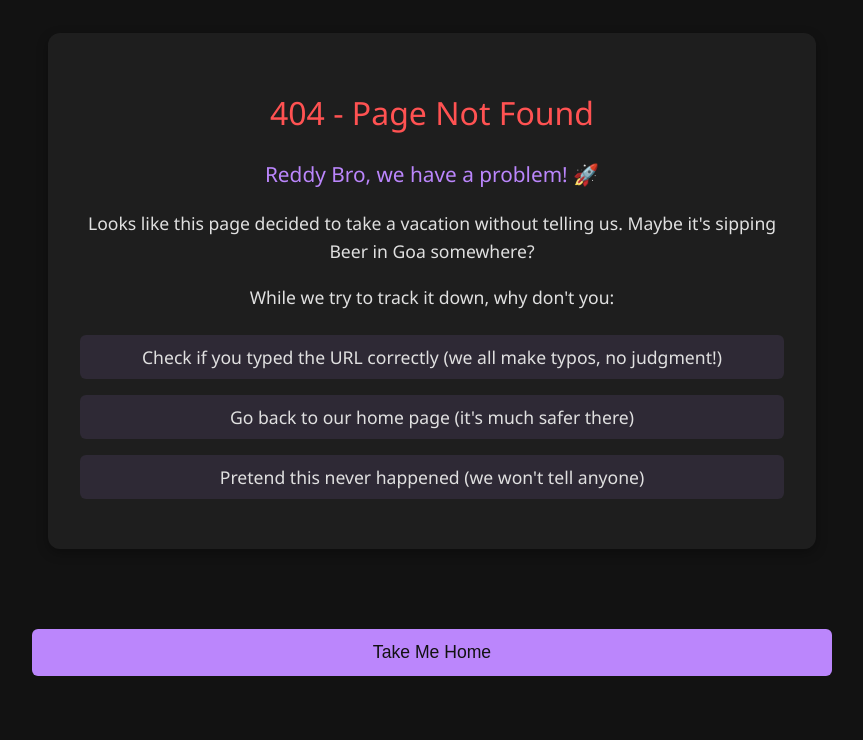
After one commit to Adithya2369/SAFA, a Flask app: template templates/404.html in a window 1280 px wide. The commit adds this page. Shown: the part 262-1002 px from the top of the page, without its empty margins (208-1071 px from the left). Run offline with Flask 3, Linux system fonts and the light colour scheme; the template is opened without the code that fills it, so the values that code supplies are empty.

Commit message:
ERROR handlers

```diff
--- a/static/styles.css
+++ b/static/styles.css
@@ -411,3 +411,73 @@ button:not(:disabled):active {
 /* ============================================
    Coming Soon Styles - END
    ============================================ */
+
+/* ============================================
+   Error Pages Styles - START
+   ============================================ */
+.error-box {
+    background-color: #1e1e1e;
+    border-radius: 12px;
+    padding: 2rem;
+    box-shadow: 0 4px 12px rgba(0, 0, 0, 0.3);
+    margin-bottom: 2rem;
+    text-align: center;
+}
+
+.error-title {
+    color: #ff5252;
+    font-size: 2rem;
+    margin-bottom: 1.5rem;
+    font-weight: 500;
+}
+
+.error-content {
+    color: #e0e0e0;
+    line-height: 1.6;
+    font-size: 1.1rem;
+}
+
+.error-content p {
+    margin-bottom: 1rem;
+}
+
+.error-content p:first-child {
+    font-size: 1.3rem;
+    font-weight: 500;
+    color: #bb86fc;
+}
+
+.error-content ul {
+    list-style-type: none;
+    padding-left: 0;
+    margin-top: 1.5rem;
+}
+
+.error-content li {
+    margin-bottom: 1rem;
+    padding: 0.5rem;
+    background-color: rgba(187, 134, 252, 0.1);
+    border-radius: 6px;
+    transition: transform 0.3s ease;
+}
+
+.error-content li:hover {
+    transform: translateX(10px);
+}
+
+@media (max-width: 600px) {
+    .error-title {
+        font-size: 1.5rem;
+    }
+
+    .error-content {
+        font-size: 1rem;
+    }
+
+    .error-content p:first-child {
+        font-size: 1.1rem;
+    }
+}
+/* ============================================
+   Error Pages Styles - END
+   ============================================ */
--- /dev/null
+++ b/templates/404.html
@@ -0,0 +1,39 @@
+<!DOCTYPE html>
+<html lang="en">
+<head>
+    <meta charset="UTF-8">
+    <meta name="viewport" content="width=device-width, initial-scale=1.0">
+    <title>404 - Lost in Space</title>
+    <link rel="stylesheet" href="../static/styles.css">
+</head>
+<body>
+    <div class="container">
+        <header class="header">
+            <div class="logo-container">
+                <img src="../static/logo.png" alt="Customer Feedback Analyser Logo" class="logo">
+                <h1 class="tagline">A Customer Feedback Analyser</h1>
+            </div>
+        </header>
+
+        <main class="content">
+            <div class="error-box">
+                <h2 class="error-title">404 - Page Not Found</h2>
+                <div class="error-content">
+                    <p>Reddy Bro, we have a problem! 🚀</p>
+                    <p>Looks like this page decided to take a vacation without telling us. Maybe it's sipping Beer in Goa somewhere?</p>
+                    <p>While we try to track it down, why don't you:</p>
+                    <ul>
+                        <li>Check if you typed the URL correctly (we all make typos, no judgment!)</li>
+                        <li>Go back to our home page (it's much safer there)</li>
+                        <li>Pretend this never happened (we won't tell anyone)</li>
+                    </ul>
+                </div>
+            </div>
+        </main>
+
+        <footer class="footer">
+            <button onclick="window.location.href='/'" class="home-button">Take Me Home</button>
+        </footer>
+    </div>
+</body>
+</html>
```
Also changed, not shown: templates/500.html (added, +39 -0 lines), templates/502.html (added, +39 -0 lines), templates/503.html (added, +39 -0 lines).
